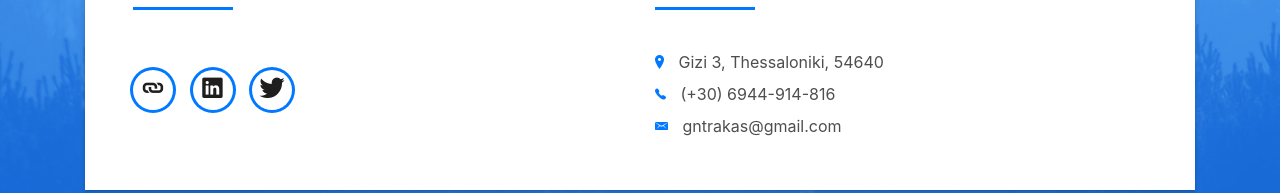
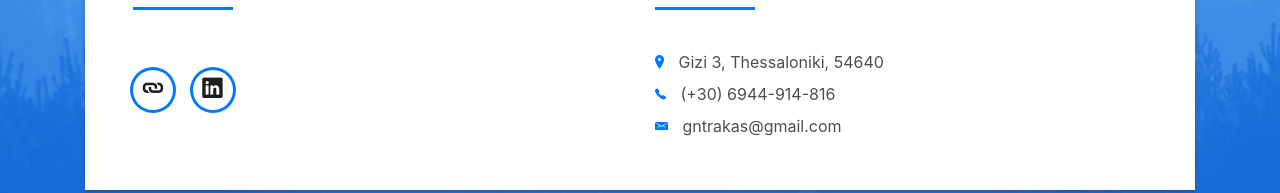
Before and after one commit to gntrakas/gtraxgames, a plain HTML site: page index.html in a window 1280 px wide. Shown: the part 5641-5834 px from the top of the page. Drawn offline with Linux system fonts and the light colour scheme; files whose address does not match are found by name.

Commit message:
Update index.html
removed twitter, bye bye musk

```diff
--- a/index.html
+++ b/index.html
@@ -697,7 +697,6 @@
                     <ul>
                       <li><a href="https://linktr.ee/gtrax"><span class="ico-circle"><i class="ion-link"></i></span></a></li>
                       <li><a href="https://www.linkedin.com/in/george-trakas/"><span class="ico-circle"><i class="ion-social-linkedin"></i></span></a></li>
-                      <li><a href="https://twitter.com/gtraxgames"><span class="ico-circle"><i class="ion-social-twitter"></i></span></a></li>
                     </ul>
                   </div>
                 </div>
```
